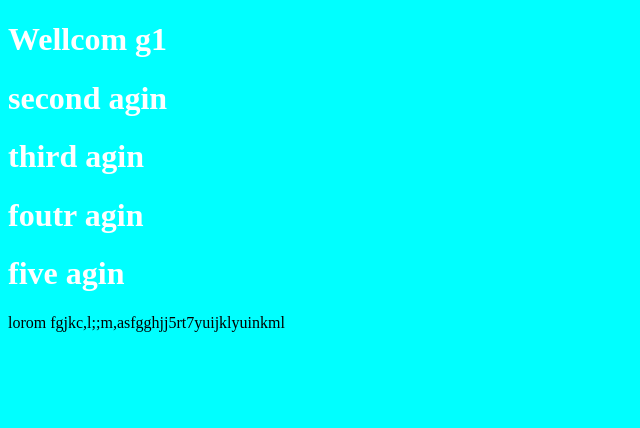
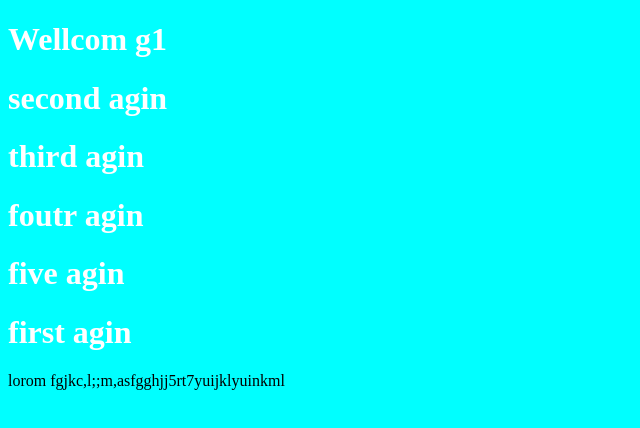
Before and after one commit to ustlqab3/lec7g1, a plain HTML site: page index.html in a window 1280 px wide. Shown: the whole page, without its empty margins (0-640 px from the left). Drawn offline with Linux system fonts and the light colour scheme.

Commit message:
first agin

```diff
--- a/index.html
+++ b/index.html
@@ -12,6 +12,7 @@
     <h1>third agin</h1>
     <h1>foutr agin</h1>
     <h1>five agin</h1>
+    <h1>first agin</h1>
 
 
     <p>lorom fgjkc,l;;m,asfgghjj5rt7yuijklyuinkml</p>
```
